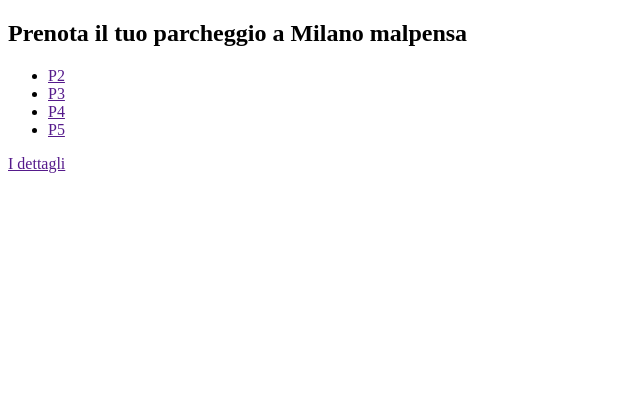
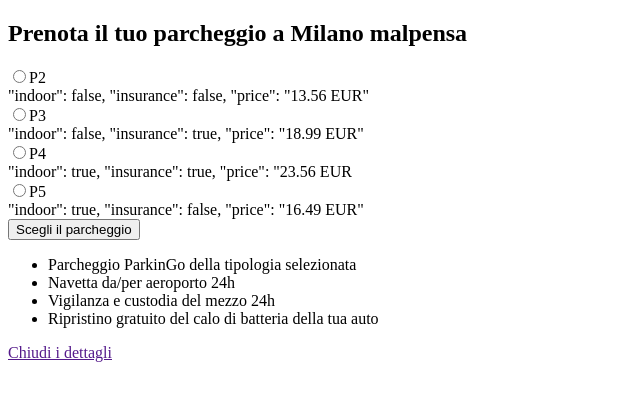
Before and after one commit to alez200/Exercise, a plain HTML site: page index.html in a window 1280 px wide. Shown: the whole page, without its empty margins (0-640 px from the left). Drawn offline with Linux system fonts and the light colour scheme.

Commit message:
Modifiche allo slot parking

```diff
--- a/index.html
+++ b/index.html
@@ -5,7 +5,7 @@
     <meta name="viewport" content="width=device-width, initial-scale=1.0"/>
     <link rel="stylesheet" href=""/>
     <script src=""></script>
-    <title>Lastminute.com Exercise</title>
+    <title>Exercise | Lastminute.com</title>
 </head>
 
 <body>
@@ -18,24 +18,67 @@
         </div>
 
         <div class="parking-slots">
+            <form>
+                <div class="parking-slots-single">
+                    <input type="radio" name="parkingslots" id="parkingslots-123" value="123"/><label for="parkingslots-123" >P2</label>
+                    <div class="parking-slots-single-info">
 
+                        "indoor": false,
+                        "insurance": false,
+                        "price": "13.56 EUR"
+
+
+                    </div>
+                </div>
+
+                <div class="parking-slots-single">
+                    <input type="radio" name="parkingslots" id="parkingslots-456" value="456"/><label for="parkingslots-456" >P3</label>
+                    <div class="parking-slots-single-info">
+
+                        "indoor": false,
+                        "insurance": true,
+                        "price": "18.99 EUR"
+
+                    </div>
+                </div>
+
+                <div class="parking-slots-single">
+                    <input type="radio" name="parkingslots" id="parkingslots-243" value="243"/><label for="parkingslots-243" >P4</label>
+                    <div class="parking-slots-single-info">
+
+                        "indoor": true,
+                        "insurance": true,
+                        "price": "23.56 EUR
+
+                    </div>
+                </div>
+
+                <div class="parking-slots-single">
+                    <input type="radio" name="parkingslots" id="parkingslots-700" value="700"/><label for="parkingslots-700" >P5</label>
+                    <div class="parking-slots-single-info">
+
+                        "indoor": true,
+                        "insurance": false,
+                        "price": "16.49 EUR"
+
+                    </div>
+                </div>
+
+                <button>Scegli il parcheggio</button>
+            </form>
         </div>
 
         <div class="parking-vendor">
             <ul>
-                <li><a href="">P2</a></li>
-                <li><a href="">P3</a></li>
-                <li><a href="">P4</a></li>
-                <li><a href="">P5</a></li>
+                <li>Parcheggio ParkinGo della tipologia selezionata</li>
+                <li>Navetta da/per aeroporto 24h</li>
+                <li>Vigilanza e custodia del mezzo 24h</li>
+                <li>Ripristino gratuito del calo di batteria della tua auto</li>
             </ul>
         </div>
 
-        <div class="parking-vendor">
-
-        </div>
-
         <div class="parking-opener">
-            <a href=""><span>I dettagli</span></a>
+            <a href=""><span>Chiudi i dettagli</span></a>
         </div>
 
 
```
